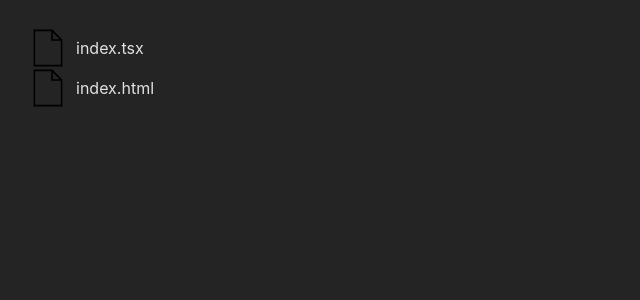
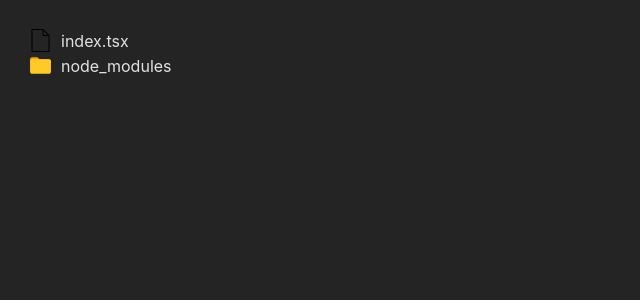
Before and after one commit to HassanAbdelhamed22/visual-studio-clone, a React (Vite) app: page / in a window 1280 px wide. Shown: the top 300 px of the page, without its empty margins (0-640 px from the left). Built offline with nearby package versions, Linux system fonts and the light colour scheme.

Commit message:
create folder component and folder svg

```diff
--- a/src/App.tsx
+++ b/src/App.tsx
@@ -1,10 +1,11 @@
 import FileComponent from "./components/FileComponent";
+import FolderComponent from "./components/FolderComponent";
 
 function App() {
   return (
     <div className="m-7">
       <FileComponent fileName="index.tsx" />
-      <FileComponent fileName="index.html" />
+      <FolderComponent folderName="node_modules" />
     </div>
   );
 }
--- /dev/null
+++ b/src/components/FolderComponent.tsx
@@ -0,0 +1,18 @@
+import FolderIcon from "./SVG/Folder";
+
+interface IProps {
+  folderName: string;
+}
+
+const FolderComponent = ({ folderName }: IProps) => {
+  return (
+    <div className="flex items-center">
+      <span className="mr-2">
+        <FolderIcon />
+      </span>
+      <span>{folderName}</span>
+    </div>
+  );
+};
+
+export default FolderComponent;
--- a/src/components/SVG/File.tsx
+++ b/src/components/SVG/File.tsx
@@ -1,11 +1,12 @@
+import { svgStyles } from "../../styles";
+
 export default function FileIcon() {
   return (
     <svg
       xmlns="http://www.w3.org/2000/svg"
       x="0px"
       y="0px"
-      width="40"
-      height="40"
+      {...svgStyles}
       viewBox="0 0 50 50"
     >
       <path d="M 7 2 L 7 48 L 43 48 L 43 14.59375 L 42.71875 14.28125 L 30.71875 2.28125 L 30.40625 2 Z M 9 4 L 29 4 L 29 16 L 41 16 L 41 46 L 9 46 Z M 31 5.4375 L 39.5625 14 L 31 14 Z"></path>
--- /dev/null
+++ b/src/components/SVG/Folder.tsx
@@ -0,0 +1,22 @@
+import { svgStyles } from "../../styles";
+
+export default function FolderIcon() {
+  return (
+    <svg
+      xmlns="http://www.w3.org/2000/svg"
+      x="0px"
+      y="0px"
+      {...svgStyles}
+      viewBox="0 0 48 48"
+    >
+      <path
+        fill="#FFA000"
+        d="M40,12H22l-4-4H8c-2.2,0-4,1.8-4,4v8h40v-4C44,13.8,42.2,12,40,12z"
+      ></path>
+      <path
+        fill="#FFCA28"
+        d="M40,12H8c-2.2,0-4,1.8-4,4v20c0,2.2,1.8,4,4,4h32c2.2,0,4-1.8,4-4V16C44,13.8,42.2,12,40,12z"
+      ></path>
+    </svg>
+  );
+}
--- /dev/null
+++ b/src/styles/index.ts
@@ -0,0 +1,4 @@
+export const svgStyles = {
+  width: "25px",
+  height: "25px",
+};
```
